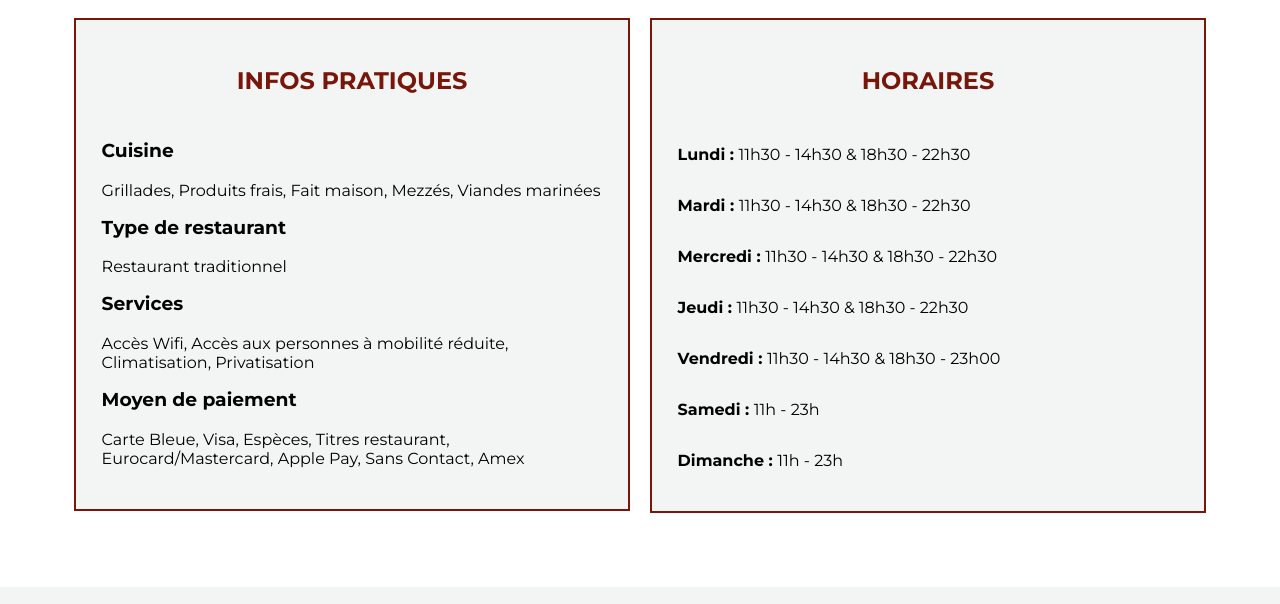
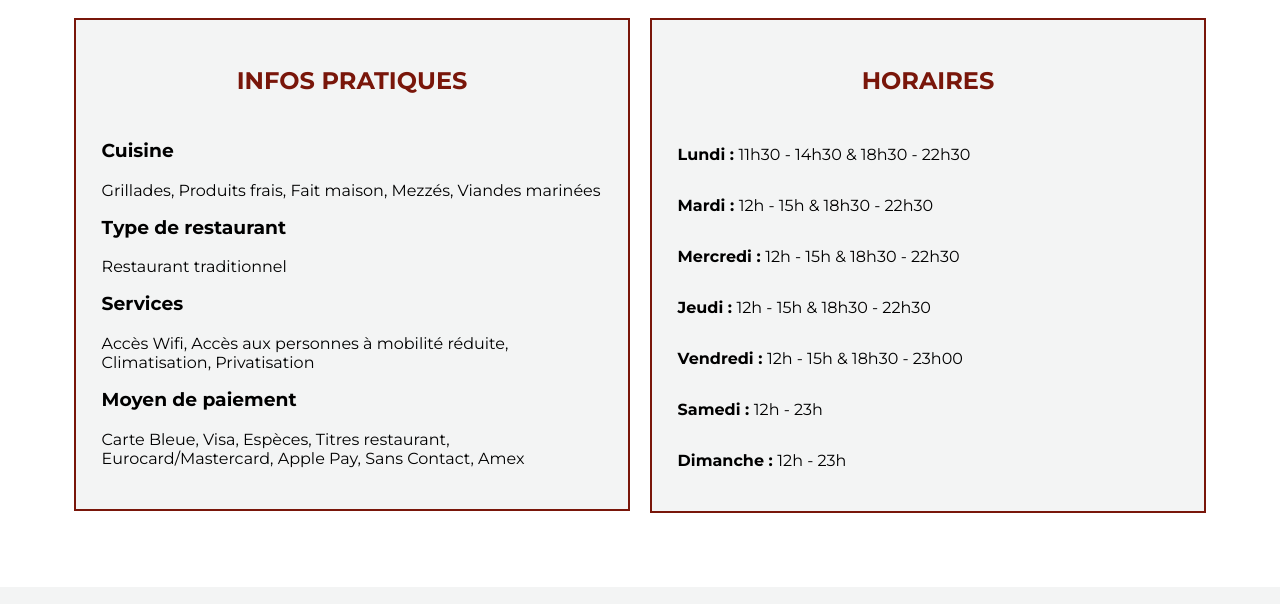
Before and after one commit to veysibhr/MALDAGRILL, a plain HTML site: page index.html in a window 1280 px wide. Shown: the part 1686-2290 px from the top of the page. Drawn offline with Linux system fonts and the light colour scheme.

Commit message:
Update index.html

```diff
--- a/index.html
+++ b/index.html
@@ -31,7 +31,7 @@
             <ul id="mobileMenu">
                 <li><div class="close-btn" onclick="toggleMenu()">&times;</div></li>
                 <li><a href="index.html">ACCUEIL</a></li>
-                <li><a href="CARTE_MALDA_GRILL.pdf">MENU</a></li>
+                <li><a href="cartemaldagrill.pdf">MENU</a></li>
                 <li><a href="#">AVIS</a></li>
                 <li><a href="contact.html">CONTACT</a></li>
             </ul>
@@ -63,7 +63,7 @@
                 </div>
                 <hr>
                 <div class="button-container">
-                <a href="CARTE_MALDA_GRILL.pdf" class="discover-btn">Découvrir notre carte</a>
+                <a href="cartemaldagrill.pdf" class="discover-btn">Découvrir notre carte</a>
                 </div>
             </div>
         </div>
@@ -97,12 +97,12 @@
                 <br>
                 <div class="hours-content">
                     <p><span class="day">Lundi :    </span> 11h30 - 14h30 & 18h30 - 22h30</p>
-                    <p><span>Mardi :    </span> 11h30 - 14h30 & 18h30 - 22h30</p>
-                    <p><span>Mercredi :  </span> 11h30 - 14h30 & 18h30 - 22h30</p>
-                    <p><span>Jeudi :    </span> 11h30 - 14h30 & 18h30 - 22h30</p>
-                    <p><span>Vendredi : </span> 11h30 - 14h30 & 18h30 - 23h00</p>
-                    <p><span>Samedi :   </span> 11h - 23h</p>
-                    <p><span>Dimanche : </span> 11h - 23h</p>
+                    <p><span>Mardi :    </span> 12h - 15h & 18h30 - 22h30</p>
+                    <p><span>Mercredi :  </span> 12h - 15h & 18h30 - 22h30</p>
+                    <p><span>Jeudi :    </span> 12h - 15h & 18h30 - 22h30</p>
+                    <p><span>Vendredi : </span> 12h - 15h & 18h30 - 23h00</p>
+                    <p><span>Samedi :   </span> 12h - 23h</p>
+                    <p><span>Dimanche : </span> 12h - 23h</p>
                 </div>
             </div>
         </div>
```
